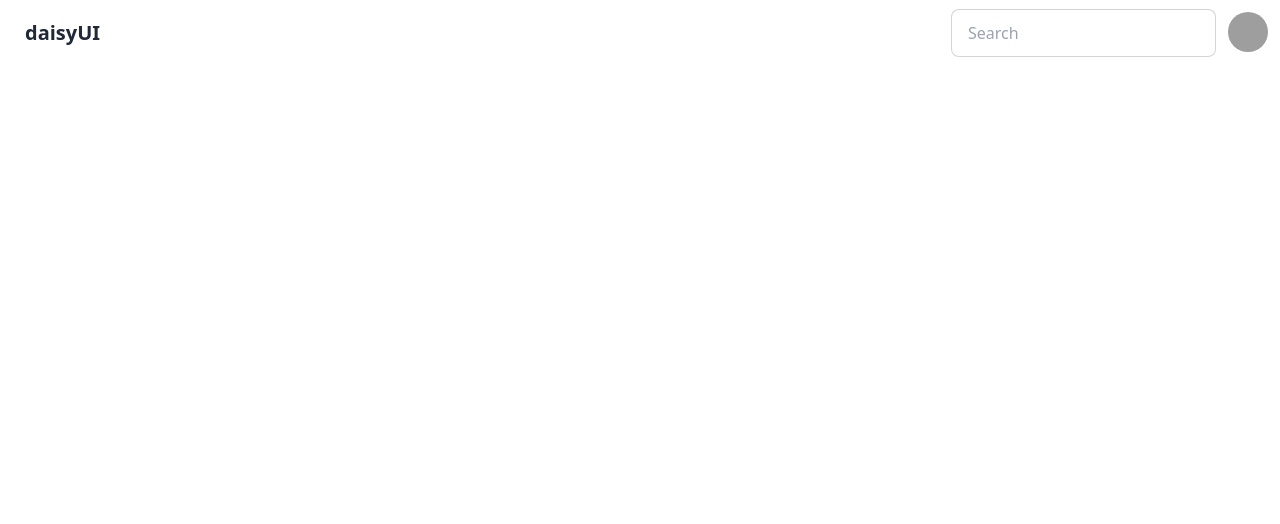
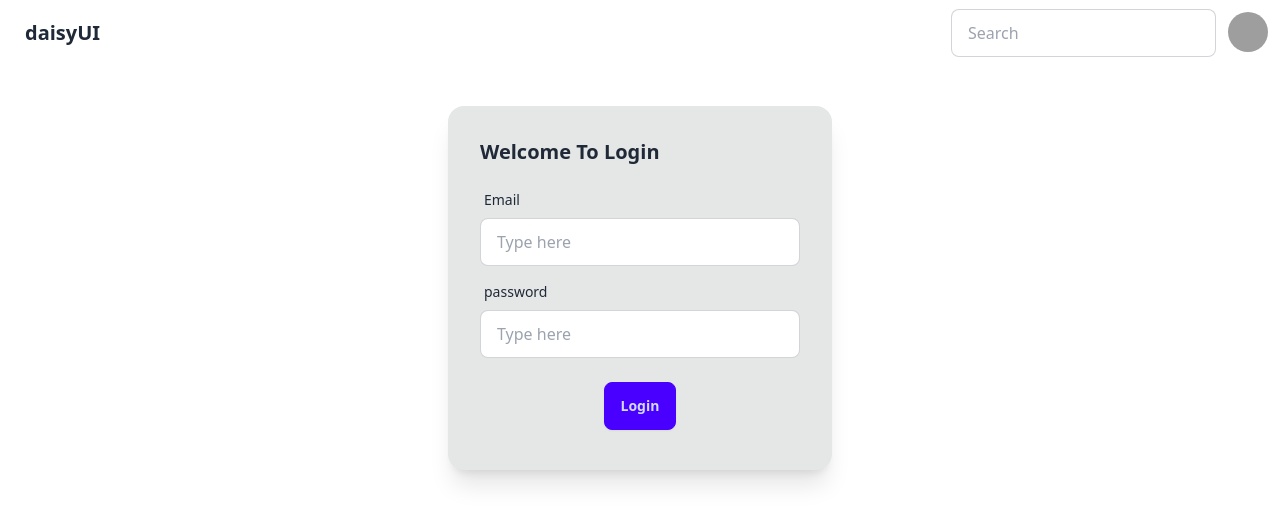
Before and after one commit to ajsal12aju/DevLink-FrontEnd, a React (Vite) app: page /login in a window 1280 px wide. Shown: the top 524 px of the page. Built offline with nearby package versions, Linux system fonts and the light colour scheme; grey boxes are pictures that could not be loaded.

Commit message:
login page is done

```diff
--- a/package.json
+++ b/package.json
@@ -10,6 +10,7 @@
     "preview": "vite preview"
   },
   "dependencies": {
+    "axios": "^1.7.7",
     "react": "^18.3.1",
     "react-dom": "^18.3.1",
     "react-router-dom": "^6.27.0"
--- a/src/componets/Body.jsx
+++ b/src/componets/Body.jsx
@@ -1,10 +1,12 @@
 import React from 'react'
 import Navbar from './Navbar'
+import { Outlet } from 'react-router-dom'
 
 function Body() {
   return (
     <div>
       <Navbar/>
+      <Outlet/>
     </div>
   )
 }
--- a/src/componets/Login.jsx
+++ b/src/componets/Login.jsx
@@ -1,9 +1,49 @@
-import React from 'react'
+import axios from 'axios'
+import React, { useState } from 'react'
 
 function Login() {
+  const [email, setEmailId] = useState('')
+  const [password, setPassword] = useState('')
+
+  const handleLogin = async ()=>{
+    try {
+        const res = axios.post("http://localhost:3000/login", {
+            email,
+            password
+        })
+        console.log(res)
+    } catch (error) {
+        console.log(error)
+    }
+  }
+
   return (
+    <div className='flex justify-center my-10' >
+      <div className="card bg-base-300 w-96 shadow-xl">
+  <div className="card-body">
+    <h2 className="card-title">Welcome To Login</h2>
     <div>
-      Login
+
+<label className="form-control w-full max-w-xs my-2">
+  <div className="label">
+    <span className="label-text">Email</span>
+  </div>
+  <input type="text" onChange={(e)=> setEmailId(e.target.value)} value={email} placeholder="Type here" className="input input-bordered w-full max-w-xs" />
+
+</label>
+<label className="form-control w-full max-w-xs my-2">
+  <div className="label">
+    <span className="label-text">password</span>
+  </div>
+  <input type="text" value={password}  onChange={(e)=> setPassword(e.target.value)}  placeholder="Type here" className="input input-bordered w-full max-w-xs" />
+
+</label>
+    </div>
+    <div className="card-actions justify-center my-2">
+      <button className="btn btn-primary" onClick={handleLogin}>Login</button>
+    </div>
+  </div>
+</div>
     </div>
   )
 }
```
Also changed, not shown: 1 other file (tests, documents, lock files or other folders).
